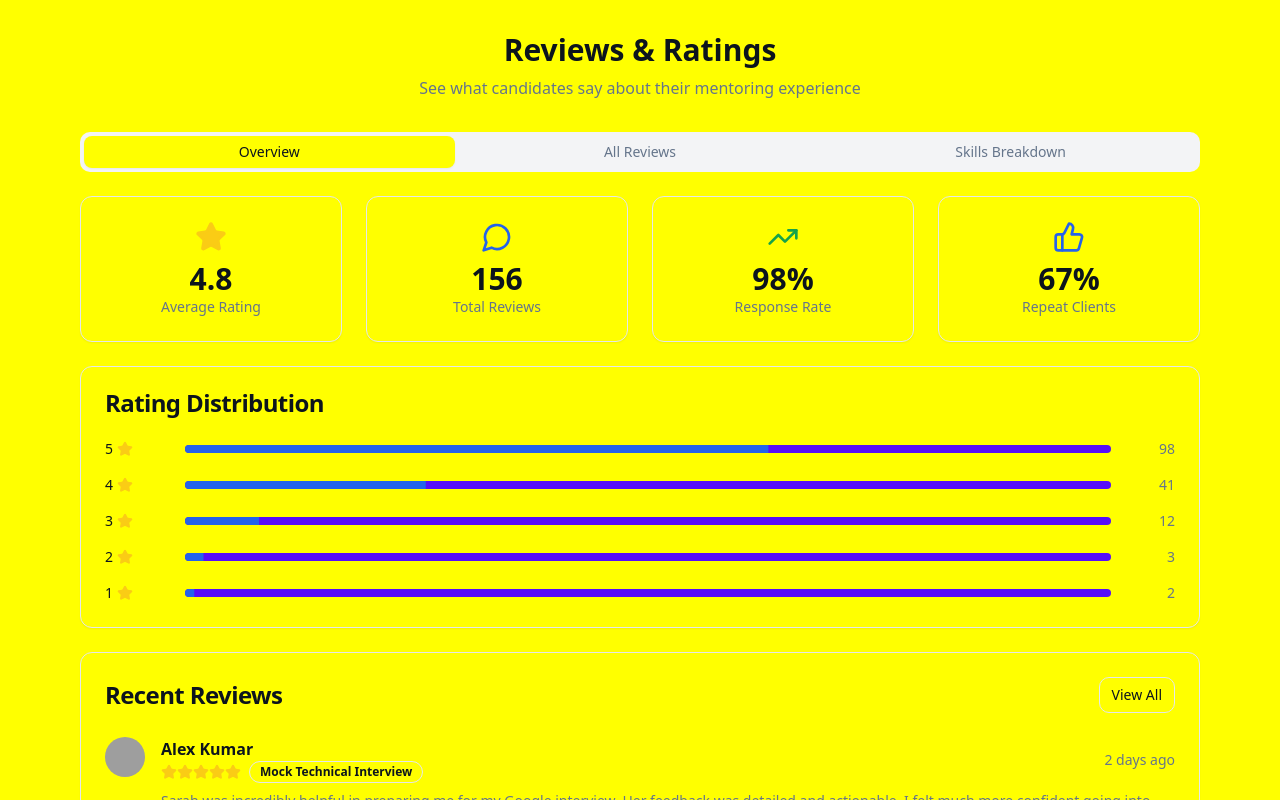
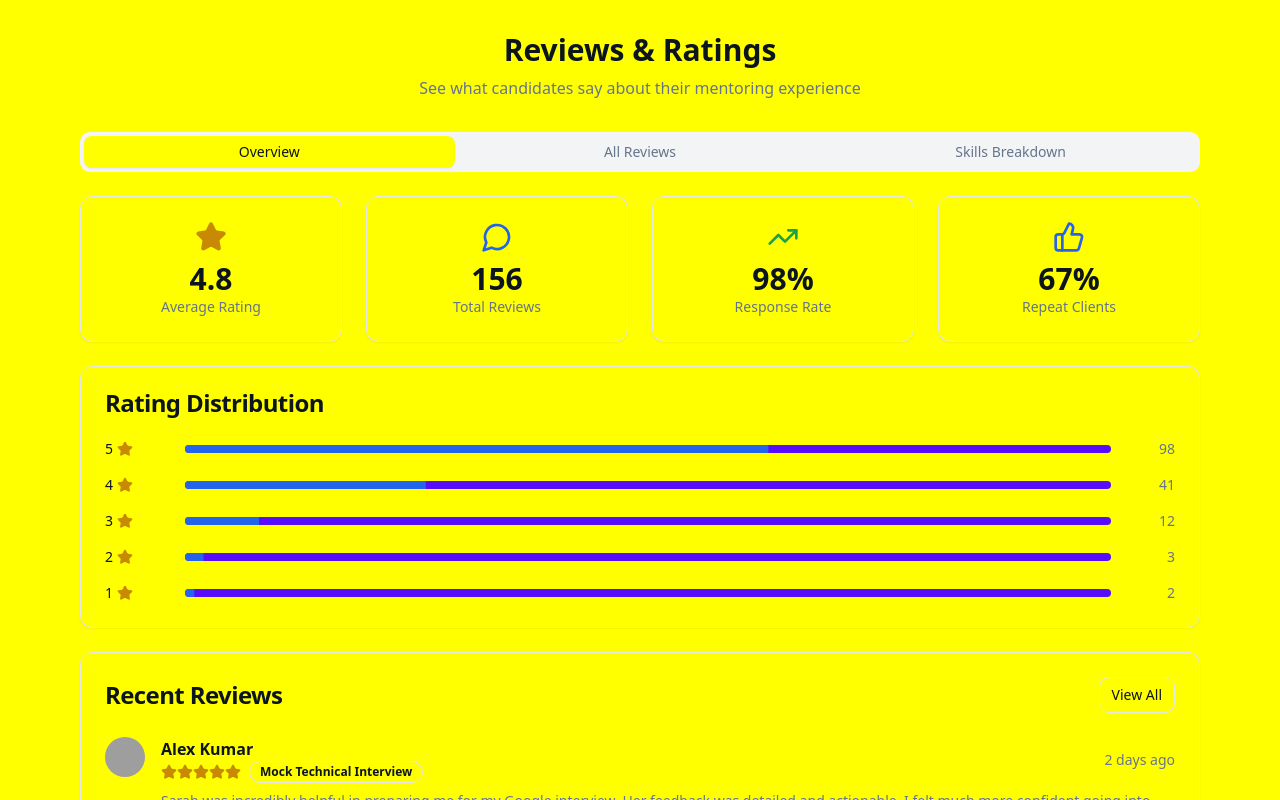
Before and after one commit to ShahArif/one4mentor, a React (Vite) app: page /reviews in a window 1280 px wide. Shown: the top 800 px of the page. Built offline with nearby package versions, Linux system fonts and the light colour scheme; grey boxes are pictures that could not be loaded.

Commit message:
Replace yellow color with custom gold color for ratings and highlights
Co-authored-by: arif <arif@ideas2it.com>

```diff
--- a/src/index.css
+++ b/src/index.css
@@ -38,6 +38,12 @@ All colors MUST be HSL.
     /* Warning: Professional orange */
     --warning: 25 95% 53%;
     --warning-foreground: 255 255 255;
+
+    /* Gold: Elegant gold for ratings and highlights */
+    --gold: 41 96% 40%;
+    --gold-foreground: 255 255 255;
+    --gold-light: 48 96% 53%;
+    --gold-muted: 41 96% 85%;
 
     --destructive: 0 84% 60%;
     --destructive-foreground: 255 255 255;
@@ -102,6 +108,12 @@ All colors MUST be HSL.
     --accent: 217.2 32.6% 17.5%;
     --accent-foreground: 210 40% 98%;
 
+    /* Gold: Elegant gold for ratings and highlights (dark theme) */
+    --gold: 41 96% 50%;
+    --gold-foreground: 41 96% 15%;
+    --gold-light: 48 96% 65%;
+    --gold-muted: 41 96% 25%;
+
     --destructive: 0 62.8% 30.6%;
     --destructive-foreground: 210 40% 98%;
 
@@ -164,6 +176,23 @@ All colors MUST be HSL.
   .transition-spring {
     transition: var(--transition-spring);
   }
+
+  /* Gold utility classes */
+  .text-gold {
+    color: hsl(var(--gold));
+  }
+
+  .fill-gold {
+    fill: hsl(var(--gold));
+  }
+
+  .bg-gold {
+    background-color: hsl(var(--gold));
+  }
+
+  .border-gold {
+    border-color: hsl(var(--gold));
+  }
 }
 
 @layer components {
--- a/src/pages/analytics/AnalyticsDashboard.tsx
+++ b/src/pages/analytics/AnalyticsDashboard.tsx
@@ -102,7 +102,7 @@ export default function AnalyticsDashboard() {
               <Card>
                 <CardContent className="p-4">
                   <div className="flex items-center space-x-2">
-                    <Star className="h-5 w-5 text-yellow-400" />
+                    <Star className="h-5 w-5 text-gold" />
                     <div>
                       <p className="text-2xl font-bold">{performanceMetrics.averageRating}</p>
                       <p className="text-xs text-muted-foreground">Avg Rating</p>
@@ -217,7 +217,7 @@ export default function AnalyticsDashboard() {
                       </div>
                       <div className="text-right">
                         <div className="flex items-center space-x-1">
-                          <Star className="h-4 w-4 fill-yellow-400 text-yellow-400" />
+                          <Star className="h-4 w-4 fill-gold text-gold" />
                           <span className="font-medium">{skill.satisfaction}</span>
                         </div>
                         <p className="text-sm text-muted-foreground">Satisfaction</p>
--- a/src/pages/feedback/SessionFeedback.tsx
+++ b/src/pages/feedback/SessionFeedback.tsx
@@ -56,7 +56,7 @@ export default function SessionFeedback() {
 
   const getScoreColor = (score: number) => {
     if (score >= 85) return "text-green-600";
-    if (score >= 70) return "text-yellow-600";
+    if (score >= 70) return "text-warning";
     return "text-red-600";
   };
 
@@ -185,7 +185,7 @@ export default function SessionFeedback() {
                         <Star
                           className={`h-8 w-8 ${
                             star <= rating
-                              ? "fill-yellow-400 text-yellow-400"
+                              ? "fill-gold text-gold"
                               : "text-muted-foreground"
                           }`}
                         />
--- a/src/pages/mentors/MentorProfile.tsx
+++ b/src/pages/mentors/MentorProfile.tsx
@@ -64,7 +64,7 @@ const MentorProfile = () => {
 
                   <div className="flex flex-wrap gap-4 mb-4">
                     <div className="flex items-center gap-1">
-                      <Star className="w-4 h-4 fill-yellow-400 text-yellow-400" />
+                      <Star className="w-4 h-4 fill-gold text-gold" />
                       <span className="font-semibold">{mentorData.rating}</span>
                       <span className="text-muted-foreground">({mentorData.reviewCount} reviews)</span>
                     </div>
@@ -166,7 +166,7 @@ const MentorProfile = () => {
                               <h4 className="font-semibold">John Doe</h4>
                               <div className="flex">
                                 {[1, 2, 3, 4, 5].map((star) => (
-                                  <Star key={star} className="w-4 h-4 fill-yellow-400 text-yellow-400" />
+                                  <Star key={star} className="w-4 h-4 fill-gold text-gold" />
                                 ))}
                               </div>
                             </div>
--- a/src/pages/reviews/ReviewsRatings.tsx
+++ b/src/pages/reviews/ReviewsRatings.tsx
@@ -121,7 +121,7 @@ export default function ReviewsRatings() {
               <Card>
                 <CardContent className="p-6 text-center">
                   <div className="flex items-center justify-center mb-2">
-                    <Star className="h-8 w-8 text-yellow-400 fill-yellow-400" />
+                    <Star className="h-8 w-8 text-gold fill-gold" />
                   </div>
                   <p className="text-3xl font-bold">{overallStats.averageRating}</p>
                   <p className="text-sm text-muted-foreground">Average Rating</p>
@@ -170,7 +170,7 @@ export default function ReviewsRatings() {
                     <div key={item.stars} className="flex items-center space-x-4">
                       <div className="flex items-center space-x-1 w-16">
                         <span className="text-sm font-medium">{item.stars}</span>
-                        <Star className="h-4 w-4 fill-yellow-400 text-yellow-400" />
+                        <Star className="h-4 w-4 fill-gold text-gold" />
                       </div>
                       <div className="flex-1">
                         <Progress value={item.percentage} className="h-2" />
@@ -214,7 +214,7 @@ export default function ReviewsRatings() {
                                       key={i}
                                       className={`h-4 w-4 ${
                                         i < review.rating
-                                          ? "fill-yellow-400 text-yellow-400"
+                                          ? "fill-gold text-gold"
                                           : "text-muted-foreground"
                                       }`}
                                     />
@@ -289,7 +289,7 @@ export default function ReviewsRatings() {
                                     key={i}
                                     className={`h-4 w-4 ${
                                       i < review.rating
-                                        ? "fill-yellow-400 text-yellow-400"
+                                        ? "fill-gold text-gold"
                                         : "text-muted-foreground"
                                     }`}
                                   />
@@ -334,7 +334,7 @@ export default function ReviewsRatings() {
                       <div className="flex items-center justify-between">
                         <h4 className="font-semibold">{skill.name}</h4>
                         <div className="flex items-center space-x-2">
-                          <Star className="h-4 w-4 fill-yellow-400 text-yellow-400" />
+                          <Star className="h-4 w-4 fill-gold text-gold" />
                           <span className="font-medium">{skill.rating}</span>
                           <span className="text-sm text-muted-foreground">({skill.reviews} reviews)</span>
                         </div>
--- a/src/pages/sessions/SessionManagement.tsx
+++ b/src/pages/sessions/SessionManagement.tsx
@@ -175,7 +175,7 @@ const SessionManagement = () => {
                       <Star
                         key={star}
                         className={`w-4 h-4 ${
-                          star <= session.rating ? 'fill-yellow-400 text-yellow-400' : 'text-gray-300'
+                          star <= session.rating ? 'fill-gold text-gold' : 'text-gray-300'
                         }`}
                       />
                     ))}
--- a/tailwind.config.ts
+++ b/tailwind.config.ts
@@ -49,6 +49,12 @@ export default {
 					DEFAULT: 'hsl(var(--warning))',
 					foreground: 'hsl(var(--warning-foreground))'
 				},
+				gold: {
+					DEFAULT: 'hsl(var(--gold))',
+					foreground: 'hsl(var(--gold-foreground))',
+					light: 'hsl(var(--gold-light))',
+					muted: 'hsl(var(--gold-muted))'
+				},
 				popover: {
 					DEFAULT: 'hsl(var(--popover))',
 					foreground: 'hsl(var(--popover-foreground))'
```
